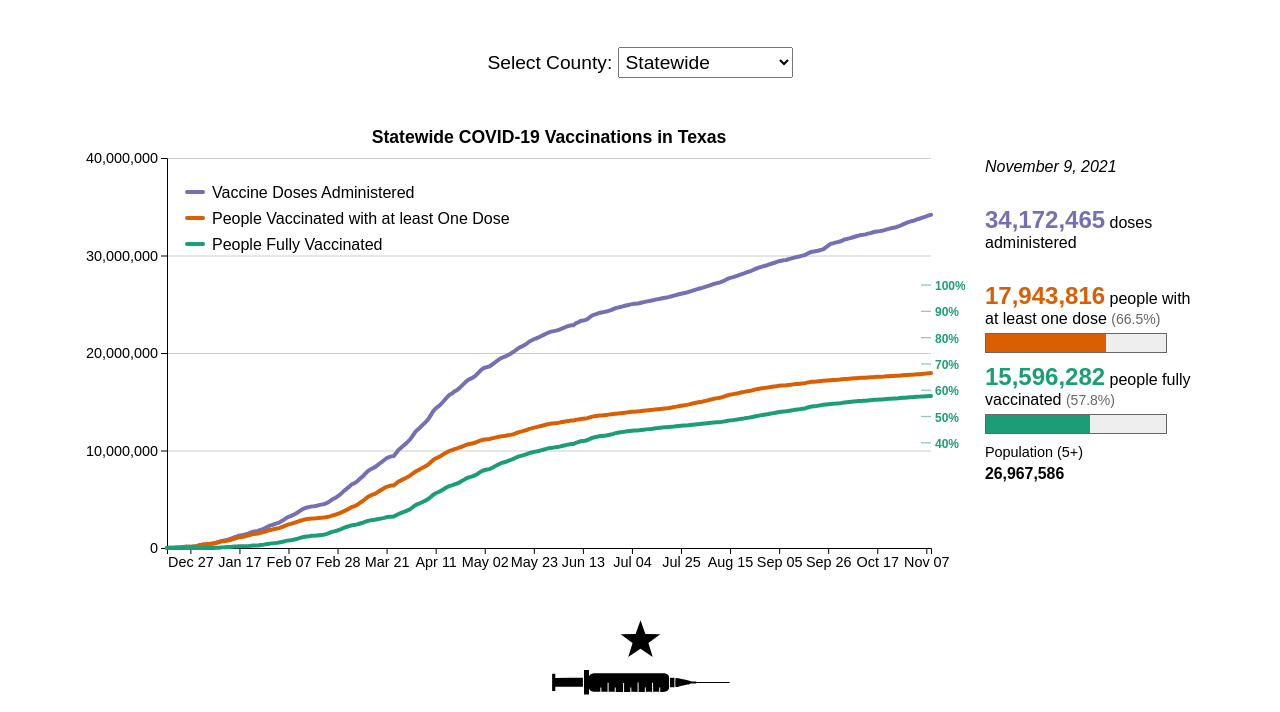
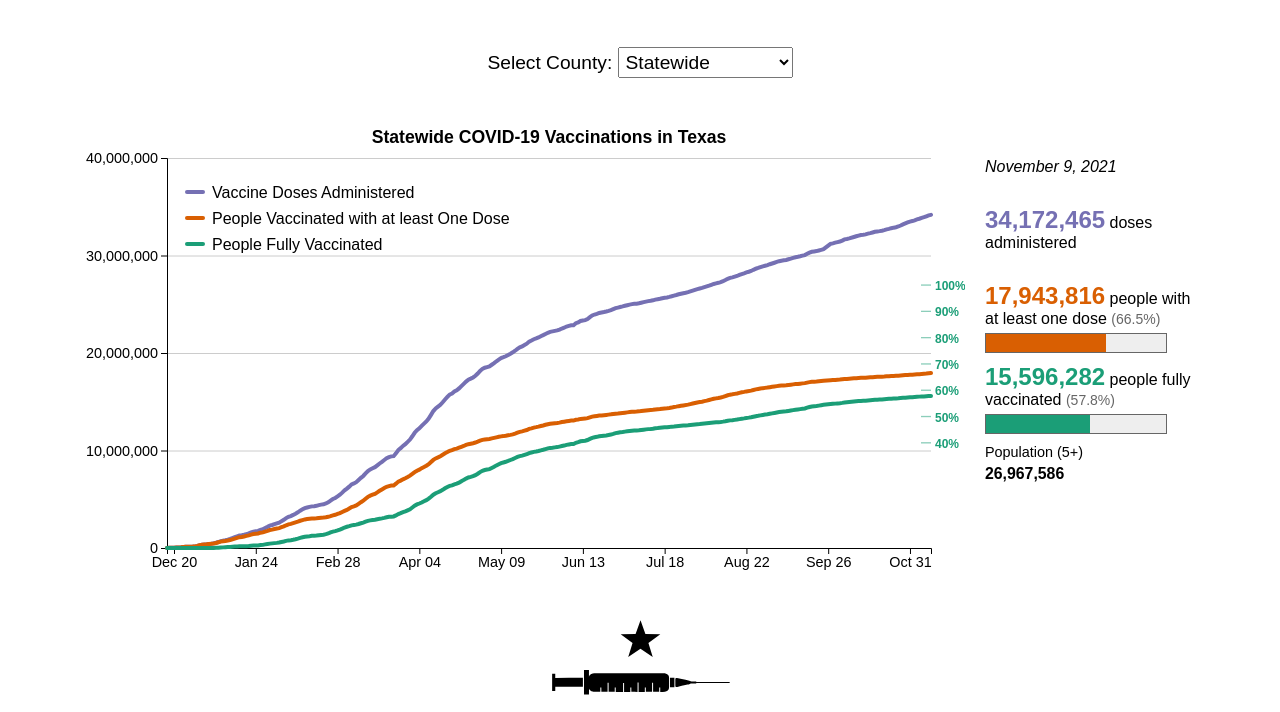
Before and after one commit to shiruken/covid-texas, a plain HTML site: page docs/vaccine/index.html in a window 1280 px wide. Shown: the part 88-800 px from the top of the page. Drawn offline with nearby package versions, Linux system fonts and the light colour scheme.

Commit message:
Increased x label spacing to every 5 weeks

```diff
--- a/docs/vaccine/index.html
+++ b/docs/vaccine/index.html
@@ -570,7 +570,7 @@
             chart.select(".xAxis")
                 .transition()
                 .duration(duration)
-                .call(d3.axisBottom(xScale).ticks(d3.timeWeek.every(3)));
+                .call(d3.axisBottom(xScale).ticks(d3.timeWeek.every(5)));
 
             // Update y-axis
             let yMax = d3.max(data, d => d.total_doses);
```
